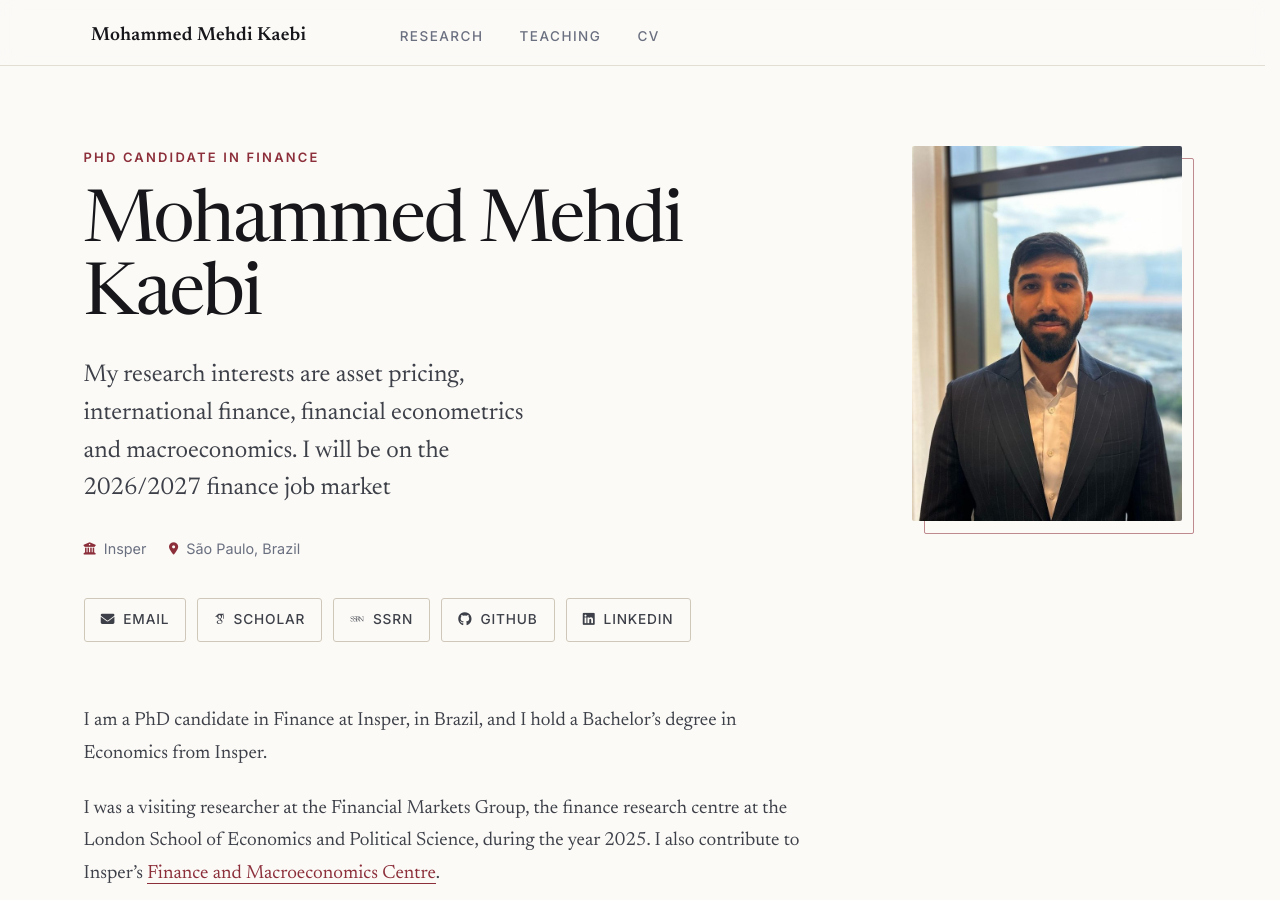
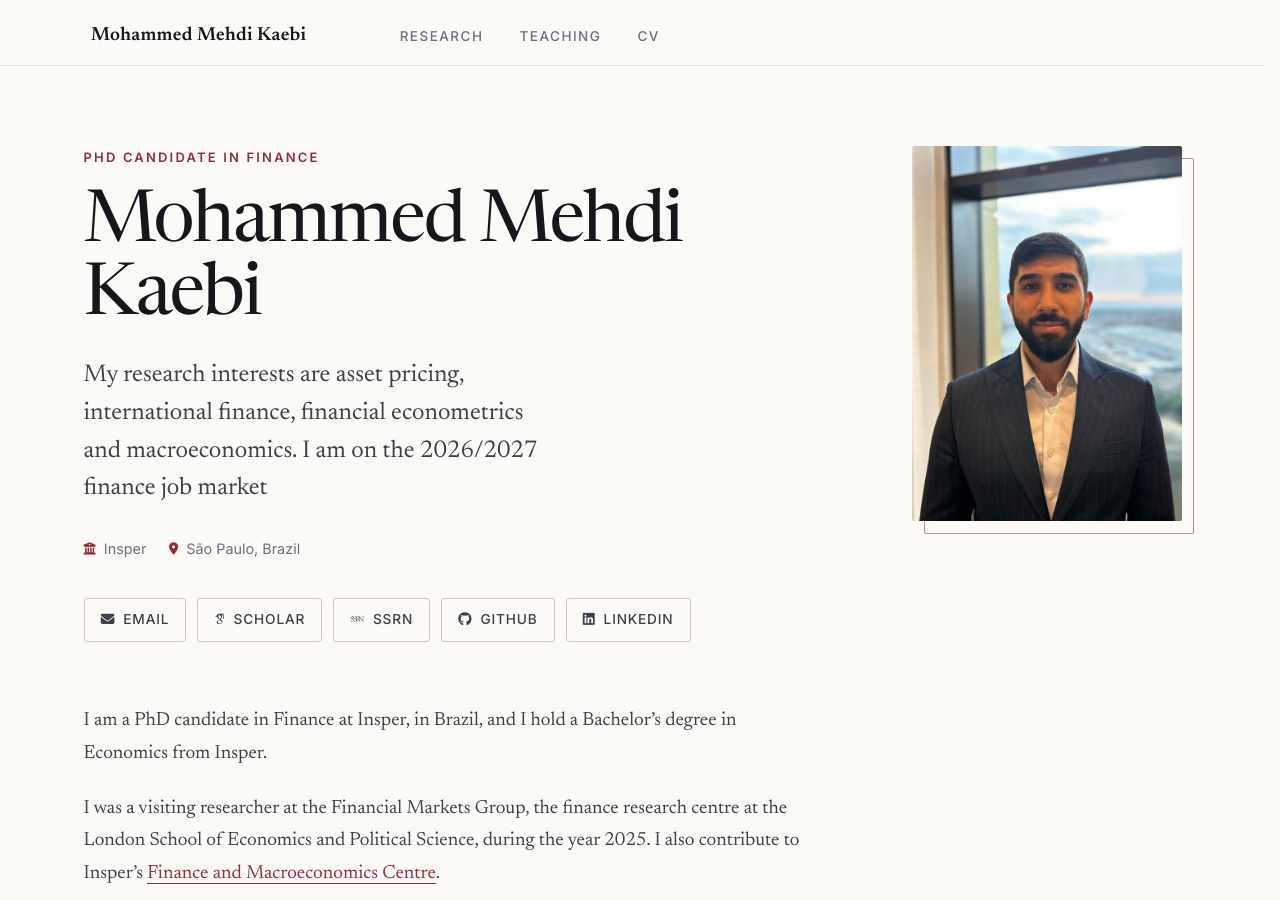
Before and after one commit to mkaebi/mkaebi.github.io, a Jekyll site: the page built from _pages/about.md, in a window 1280 px wide and 900 px high. Built offline with Jekyll 4.4.1, drawn with Linux system fonts in a browser that asks for light colours; some web fonts are replaced.

Commit message:
Update about.md

```diff
--- a/_pages/about.md
+++ b/_pages/about.md
@@ -8,7 +8,7 @@ author_profile: false
 hero:
   eyebrow: "PhD Candidate in Finance"
   lede: "My research interests are asset pricing, international finance, financial econometrics and macroeconomics.
-   I will be on the 2026/2027 finance job market"
+   I am on the 2026/2027 finance job market"
   # cv: "/files/cv.pdf"       # uncomment once a CV lives in /files/ to add a CV button
   # caption: "Photo caption"  # optional line under the portrait
 redirect_from:
@@ -18,7 +18,7 @@ redirect_from:
 
 I am a PhD candidate in Finance at Insper, in Brazil, and I hold a Bachelor’s degree in Economics from Insper.
 
-I was a visiting researcher at the Financial Markets Group, the finance research centre at the London School of Economics and Political Science, during the year 2025. I also contribute to Insper's [Finance and Macroeconomics Centre](https://cefim-insper.github.io/).
+I was a visiting researcher at the Financial Markets Group, the finance research centre at the London School of Economics and Political Science, during the year 2025. I also contribute to Insper's [Finance and Macroeconomics Centre](https://empiricalfinance.org/).
 
 I received the XX Anbima Capital Markets Prize for best PhD thesis project in finance.
 
```
